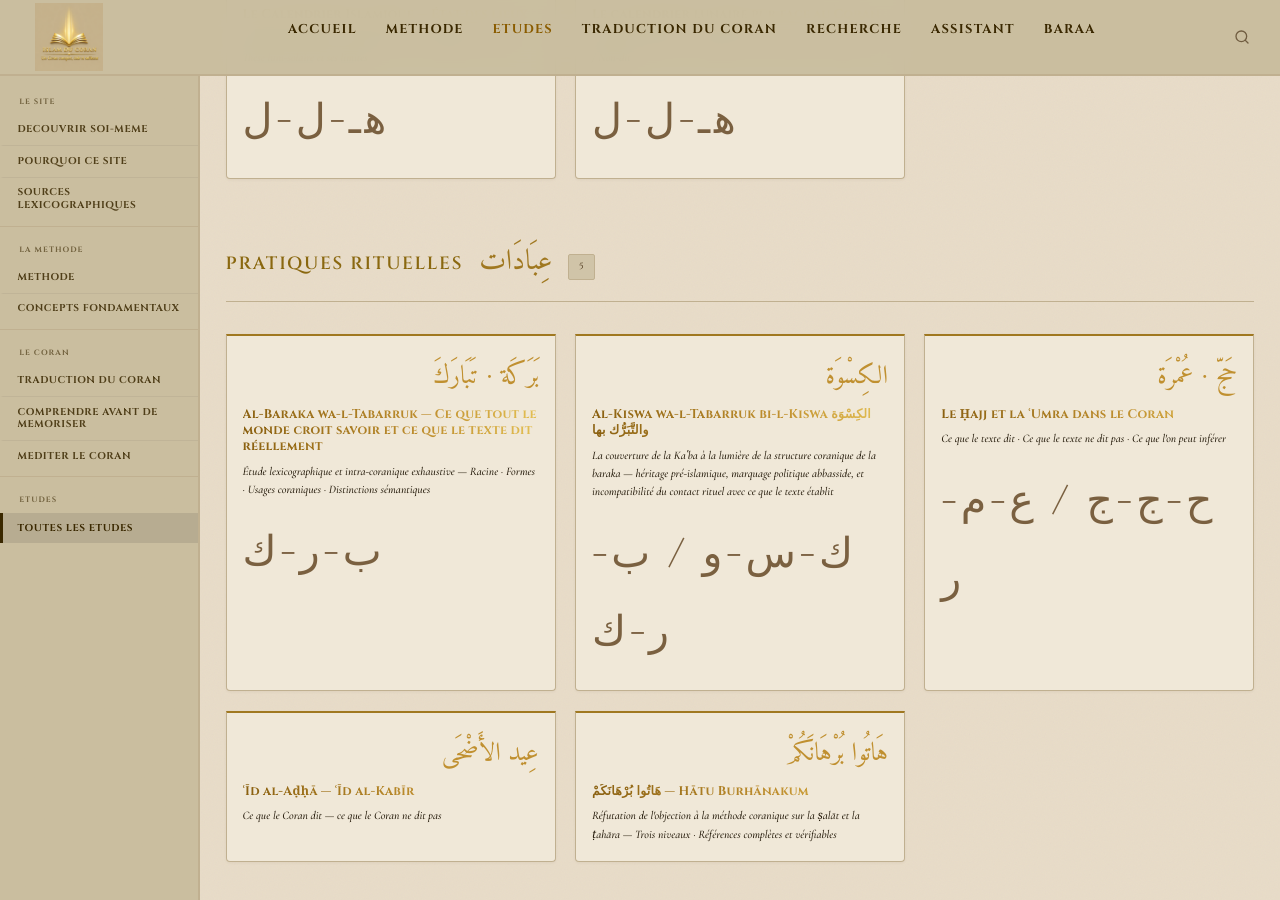
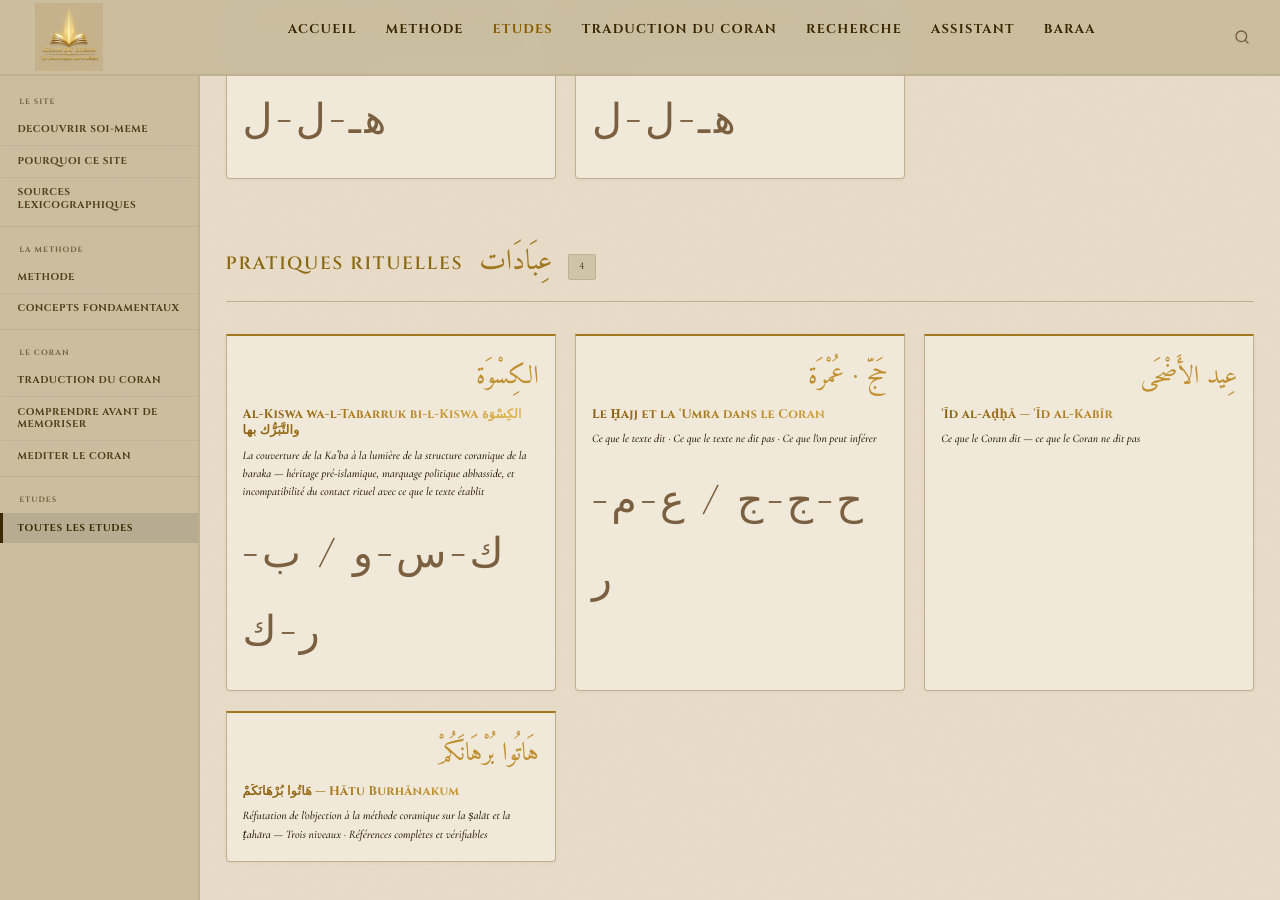
Before and after one commit to Makhuwcoder/islamducoran, a Jekyll site: the page built from etudes/index.md, in a window 1280 px wide and 900 px high, scrolled down 1353 px. Built offline with Jekyll 4.4.1, drawn with Linux system fonts in a browser that asks for light colours; comment, search, counter and statistics services are not loaded.

Commit message:
Ordre: baraka-tabarruk → Pratiques rituelles #4

```diff
--- a/_etudes/baraka-tabarruk.md
+++ b/_etudes/baraka-tabarruk.md
@@ -3,8 +3,8 @@
 title: "Al-Baraka wa-l-Tabarruk — Ce que tout le monde croit savoir et ce que le texte dit réellement"
 subtitle: "Étude lexicographique et intra-coranique exhaustive — Racine · Formes · Usages coraniques · Distinctions sémantiques"
 categorie: "Pratiques rituelles"
-categorie_slug: "ibadaat"
-order: 245
+categorie_slug: "pratiques"
+order: 4
 racine: "ب-ر-ك"
 racine_ar: "بَرَكَة · تَبَارَكَ"
 date: 2026-04-14
```
